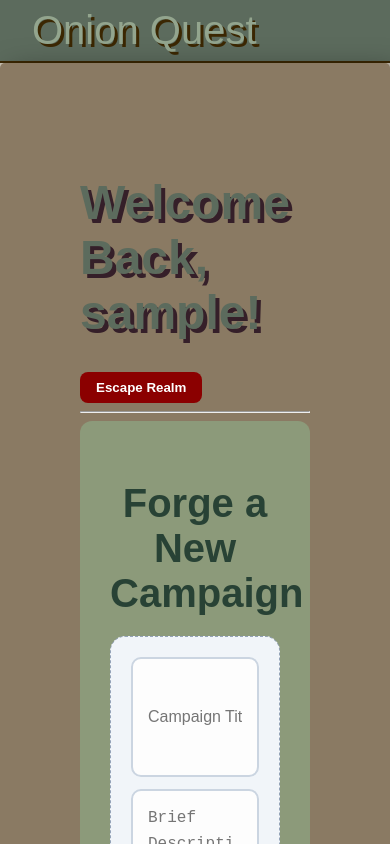
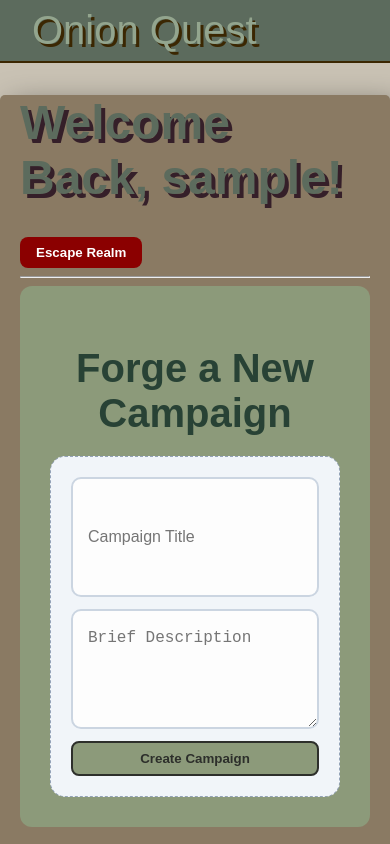
Before and after one commit to owlthinkabtit/OnionQuest-capstone, a React (Vite) app in the folder frontend/: page /dashboard in a window 390 px wide. Shown: the top 844 px of the page. Built offline with nearby package versions, Linux system fonts and the light colour scheme; no server answers; sample sign-in values are in the browser's storage; a web font is replaced by a local one.

Commit message:
working on the responsiveness, which is the part I hate the most with making sites.

```diff
--- a/frontend/src/App.css
+++ b/frontend/src/App.css
@@ -154,10 +154,10 @@ h2 {
 .dashboard-container, .details-container {
   max-width: 1200px;
   margin: 0px auto;
-  /* background-color: #e9c699; */
   background-color: var(--earth-brown);
-  padding: 80px;
+  padding: 20px;
   min-height: 90vh;
+  box-sizing: border-box;
   box-shadow: 10px 10px 30px rgba(0, 0, 0, 0.5);
   border-radius: 5px;
   position: relative;
@@ -172,7 +172,7 @@ h2 {
 
 .quest-list, .campaign-list {
   display: grid;
-  grid-template-columns: repeat(auto-fill, minmax(280px, 1fr));
+  grid-template-columns: repeat(auto-fill, minmax(300px, 1fr));
   gap: 20px;
   padding: 20px 0;
   align-items: start;
@@ -297,6 +297,10 @@ button.delete-btn {
   flex-direction: column;
   gap: 12px;
   border: 1px dashed #94a3b8;
+  width: 100%;
+  max-width: 90vw;
+  margin: 0 auto;
+  box-sizing: border-box;
 }
 
 .quest-meta {
@@ -370,3 +374,46 @@ textarea.quest-input-area {
 .campaign-card, .quest-card {
   animation: slide-in 0.4s ease-out;
 }
+
+@media (max-width: 768px) {
+  .hero-section h1 {
+    font-size: 3rem;
+  }
+
+  .quest-forge-form {
+    display: flex;
+    flex-direction: column;
+    width: 100%;
+  }
+
+  .quest-input-area {
+    width: 100%;
+  }
+}
+
+@media (max-width: 480px) {
+  .quest-list {
+    grid-template-columns: 1fr;
+  }
+
+  .quest-card {
+    padding: 15px;
+    margin: 0;
+  }
+}
+
+@media (max-width: 430px) {
+  .details-container,
+  .dashboard-container,
+  .login-container,
+  .register-container {
+    padding: 0 20px;
+    width: 100%;
+    box-sizing: border-box;
+  }
+
+  .auth-form {
+    width: 100% !important;
+    box-sizing: border-box;
+  }
+}
```
